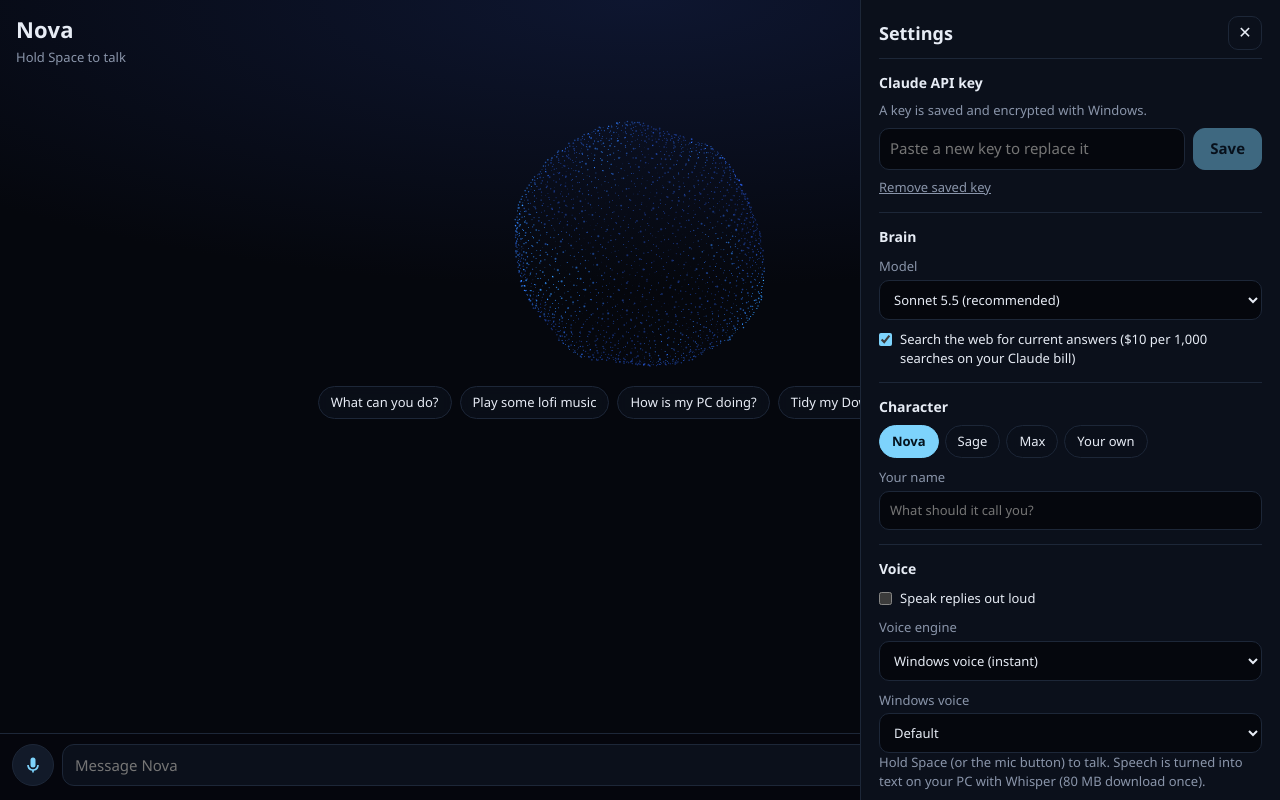
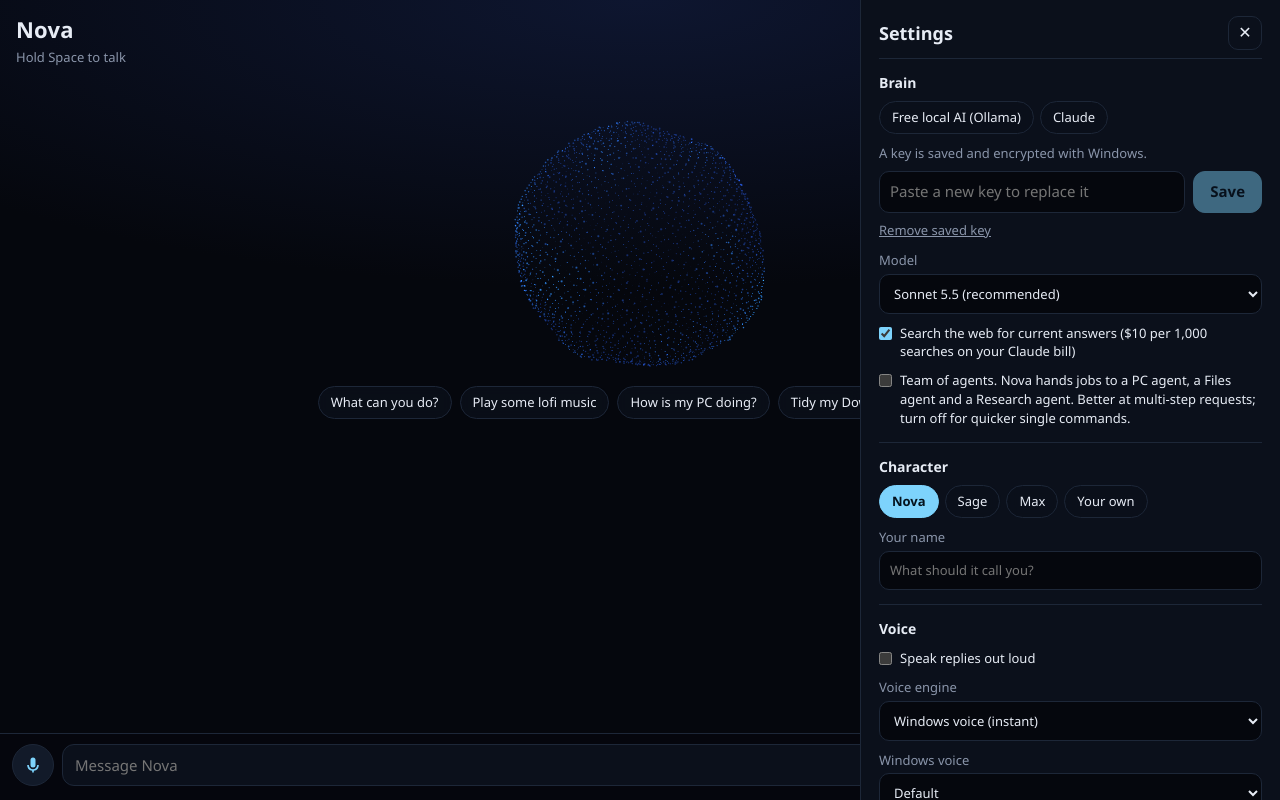
Before and after one commit to osamaayub/nova-assistant, a React (Vite) app in the folder src/renderer/: page / in a window 1280 px wide. Both pictures are taken after a click on the button "Settings". Built offline with nearby package versions, Linux system fonts and the light colour scheme.

Commit message:
Settings: brain picker, Ollama setup and connection check, team-of-agents switch

```diff
--- a/src/renderer/src/features/settings/SettingsPanel.tsx
+++ b/src/renderer/src/features/settings/SettingsPanel.tsx
@@ -30,6 +30,15 @@ export function SettingsPanel({
   const [voices, setVoices] = useState<SpeechSynthesisVoice[]>([])
   const [facts, setFacts] = useState<Fact[]>([])
   const [app, setApp] = useState({ name: '', path: '' })
+  const [ollama, setOllama] = useState<{ checking?: boolean; models?: string[]; error?: string }>(
+    {}
+  )
+
+  const checkOllama = async (): Promise<void> => {
+    setOllama({ checking: true })
+    const res = await nova.checkOllama(settings.ollamaUrl)
+    setOllama(res.ok ? { models: res.models } : { error: res.error })
+  }
 
   useEffect(() => {
     void systemVoices().then((v) => setVoices(v.filter((x) => x.lang.startsWith('en'))))
@@ -65,11 +74,100 @@ export function SettingsPanel({
       </header>
 
       <section>
-        <h3>Claude API key</h3>
+        <h3>Brain</h3>
+        <div className="chips" role="radiogroup" aria-label="Brain">
+          <button
+            className={`chip ${settings.provider === 'ollama' ? 'on' : ''}`}
+            role="radio"
+            aria-checked={settings.provider === 'ollama'}
+            onClick={() => save({ provider: 'ollama' })}
+          >
+            Free local AI (Ollama)
+          </button>
+          <button
+            className={`chip ${settings.provider === 'claude' ? 'on' : ''}`}
+            role="radio"
+            aria-checked={settings.provider === 'claude'}
+            onClick={() => save({ provider: 'claude' })}
+          >
+            Claude
+          </button>
+        </div>
+
+        {settings.provider === 'ollama' ? (
+          <>
+            <p className="hint" style={{ marginTop: 10 }}>
+              Runs on your PC: no key, no cost, works offline. Slower and less clever than Claude,
+              and it can&apos;t search the web.
+            </p>
+            <ol className="steps">
+              <li>Install Ollama from ollama.com and open it.</li>
+              <li>
+                In a terminal, run <code>ollama pull {settings.ollamaModel || 'qwen3:8b'}</code>{' '}
+                (about 5 GB, once).
+              </li>
+              <li>Click Check connection below.</li>
+            </ol>
+            <label>
+              Ollama address
+              <input
+                value={settings.ollamaUrl}
+                onChange={(e) => onChange({ ...settings, ollamaUrl: e.target.value })}
+                onBlur={(e) => save({ ollamaUrl: e.target.value })}
+                spellCheck={false}
+              />
+            </label>
+            <label>
+              Model
+              {ollama.models?.length ? (
+                <select
+                  value={settings.ollamaModel}
+                  onChange={(e) => save({ ollamaModel: e.target.value })}
+                >
+                  {!ollama.models.includes(settings.ollamaModel) && (
+                    <option value={settings.ollamaModel}>
+                      {settings.ollamaModel} (not installed)
+                    </option>
+                  )}
+                  {ollama.models.map((m) => (
+                    <option key={m} value={m}>
+                      {m}
+                    </option>
+                  ))}
+                </select>
+              ) : (
+                <input
+                  value={settings.ollamaModel}
+                  onChange={(e) => onChange({ ...settings, ollamaModel: e.target.value })}
+                  onBlur={(e) => save({ ollamaModel: e.target.value })}
+                  spellCheck={false}
+                />
+              )}
+            </label>
+            <div className="row" style={{ marginTop: 10 }}>
+              <button className="btn" disabled={ollama.checking} onClick={checkOllama}>
+                {ollama.checking ? 'Checking…' : 'Check connection'}
+              </button>
+            </div>
+            {ollama.error && <p className="error">{ollama.error}</p>}
+            {ollama.models && (
+              <p className="ok">
+                {ollama.models.length
+                  ? `Connected. ${ollama.models.length} model${ollama.models.length === 1 ? '' : 's'} installed.`
+                  : 'Connected, but no models are installed yet. Run the ollama pull command above.'}
+              </p>
+            )}
             <p className="hint">
+              Good models with tools: qwen3:8b (recommended), llama3.1:8b, or qwen3:4b for slower
+              PCs.
+            </p>
+          </>
+        ) : (
+          <>
+            <p className="hint" style={{ marginTop: 10 }}>
               {settings.hasApiKey
                 ? 'A key is saved and encrypted with Windows.'
-            : 'Nova needs your own key from the Claude Console. You pay Anthropic directly for what you use.'}
+                : 'Smarter and faster, with web search. Needs your own key from the Claude Console; you pay Anthropic for what you use.'}
             </p>
             <div className="row">
               <input
@@ -91,10 +189,6 @@ export function SettingsPanel({
               </button>
             )}
             {keyMsg && <p className={keyMsg.ok ? 'ok' : 'error'}>{keyMsg.text}</p>}
-      </section>
-
-      <section>
-        <h3>Brain</h3>
             <label>
               Model
               <select
@@ -115,6 +209,20 @@ export function SettingsPanel({
                 onChange={(e) => save({ webSearch: e.target.checked })}
               />
               Search the web for current answers ($10 per 1,000 searches on your Claude bill)
+            </label>
+          </>
+        )}
+
+        <label className="check">
+          <input
+            type="checkbox"
+            checked={settings.agentMode === 'team'}
+            onChange={(e) => save({ agentMode: e.target.checked ? 'team' : 'single' })}
+          />
+          <span>
+            Team of agents. Nova hands jobs to a PC agent, a Files agent and a Research agent.
+            Better at multi-step requests; turn off for quicker single commands.
+          </span>
         </label>
       </section>
 
```
Lines whose indentation alone changed are shown as unchanged.
